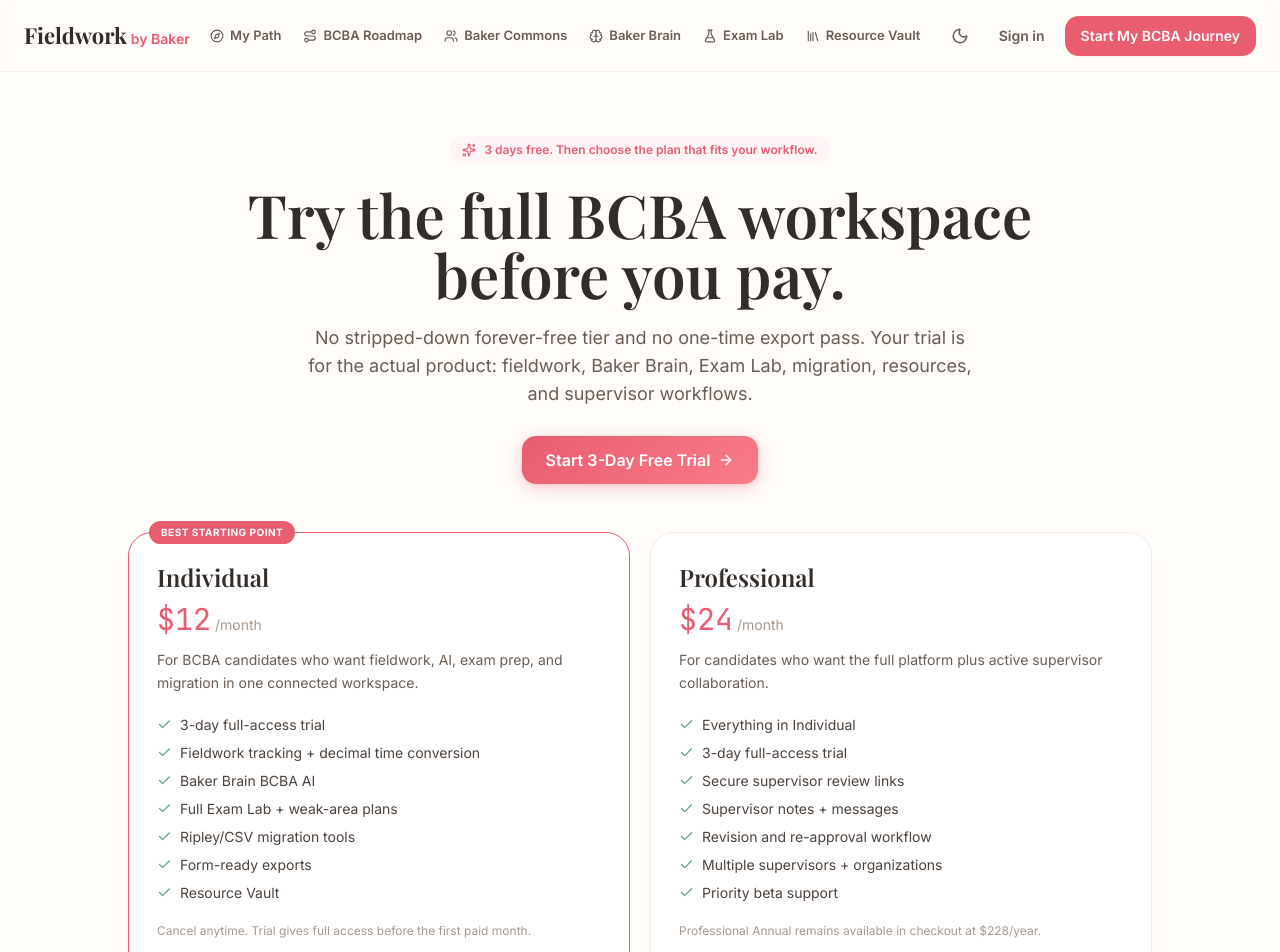
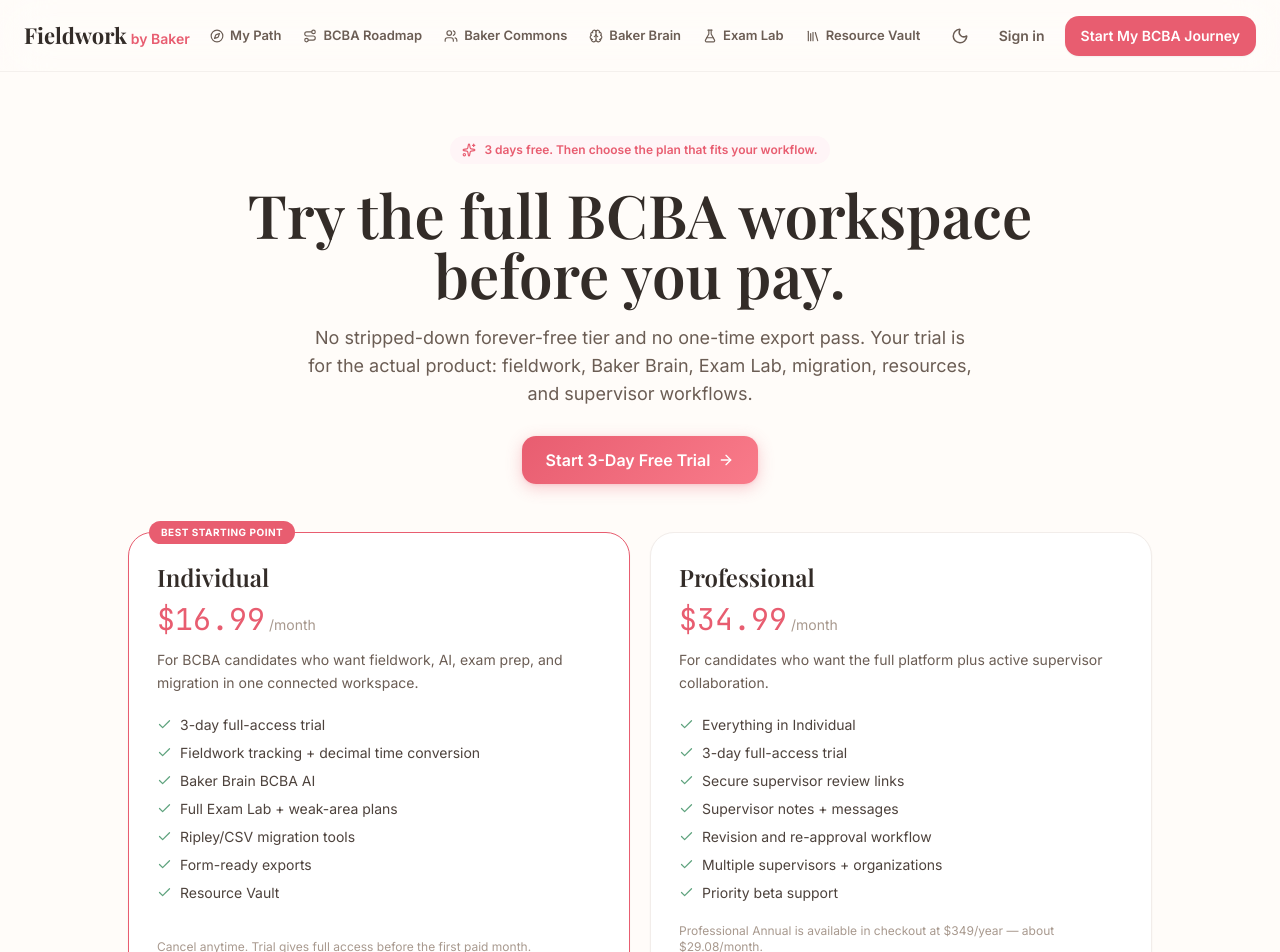
Before and after one commit to thebakersclt0116/fieldwork-by-baker-live, a React (Vite) app: page /pricing in a window 1280 px wide. Shown: the top 952 px of the page. Built offline with nearby package versions, Linux system fonts and the light colour scheme.

Commit message:
Raise launch pricing to premium positioning

```diff
--- a/src/pages/Pricing.tsx
+++ b/src/pages/Pricing.tsx
@@ -5,7 +5,7 @@
 const tiers = [
   {
     name: 'Individual',
-    price: '$12',
+    price: '$16.99',
     cadence: '/month',
     highlight: true,
     description: 'For BCBA candidates who want fieldwork, AI, exam prep, and migration in one connected workspace.',
@@ -14,12 +14,12 @@
   },
   {
     name: 'Professional',
-    price: '$24',
+    price: '$34.99',
     cadence: '/month',
     highlight: false,
     description: 'For candidates who want the full platform plus active supervisor collaboration.',
     features: ['Everything in Individual', '3-day full-access trial', 'Secure supervisor review links', 'Supervisor notes + messages', 'Revision and re-approval workflow', 'Multiple supervisors + organizations', 'Priority beta support'],
-    note: 'Professional Annual remains available in checkout at $228/year.',
+    note: 'Professional Annual is available in checkout at $349/year — about $29.08/month.',
   },
 ];
 
```
